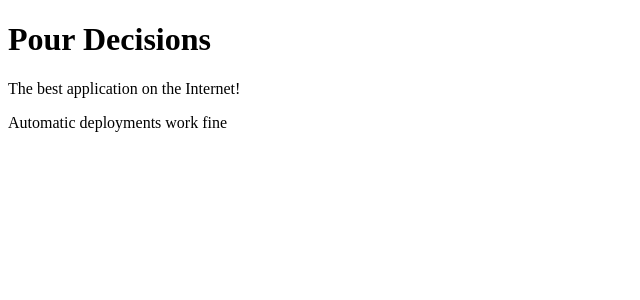
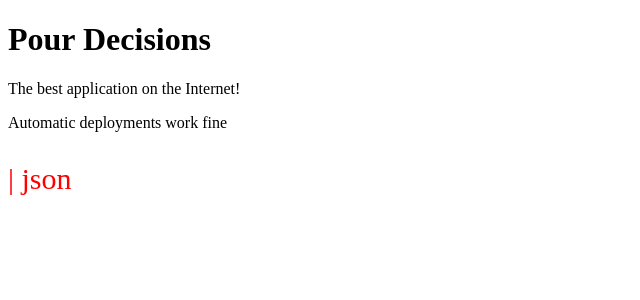
Before and after one commit to leigero/pour-decisions, an Angular app: page / in a window 1280 px wide. Shown: the top 300 px of the page, without its empty margins (0-640 px from the left). Built offline with nearby package versions, Linux system fonts and the light colour scheme; no server answers; the database is empty.

Commit message:
Database Query

```diff
--- /dev/null
+++ b/src/app/admin/dashboard/dashboard.component.html
@@ -0,0 +1 @@
+<p class="content">{{ rooms() }} | json</p>
--- /dev/null
+++ b/src/app/admin/dashboard/dashboard.component.scss
@@ -0,0 +1,4 @@
+.content {
+    font-size: 30px;
+    color:red;
+}
--- /dev/null
+++ b/src/app/admin/dashboard/dashboard.component.ts
@@ -0,0 +1,23 @@
+import { CommonModule } from "@angular/common";
+import { Component, inject, OnInit, signal } from "@angular/core";
+import { SupabaseService } from "../../supabase/supabase.service";
+import { Room } from "../../supabase/models";
+
+@Component({
+    selector: "pd-dashboard",
+    standalone: true,
+    templateUrl: "./dashboard.component.html",
+    styleUrls: ["./dashboard.component.scss"],
+    imports: [CommonModule]
+})
+
+export class DashboardComponent implements OnInit{
+    private sbService = inject(SupabaseService);
+
+    public rooms = signal<Room[] | undefined>(undefined);
+
+    public async ngOnInit(){
+        const roomsResponse = await this.sbService.getRooms();
+        this.rooms.set(roomsResponse);
+    }
+}
--- a/src/app/app.html
+++ b/src/app/app.html
@@ -1,3 +1,5 @@
 <h1>Pour Decisions</h1>
 <p>The best application on the Internet!</p>
 <p>Automatic deployments work fine</p>
+
+<pd-dashboard></pd-dashboard>
--- a/src/app/app.ts
+++ b/src/app/app.ts
@@ -1,9 +1,10 @@
 import { Component, signal } from '@angular/core';
 import { RouterOutlet } from '@angular/router';
+import { DashboardComponent } from './admin/dashboard/dashboard.component';
 
 @Component({
   selector: 'app-root',
-  imports: [RouterOutlet],
+  imports: [RouterOutlet, DashboardComponent],
   templateUrl: './app.html',
   styleUrl: './app.scss'
 })
--- /dev/null
+++ b/src/app/supabase/models/guest.model.ts
@@ -0,0 +1,6 @@
+export interface Guest {
+  id: string;
+  name: string;
+  room_id: string;
+  created_at: string;
+}
--- /dev/null
+++ b/src/app/supabase/models/index.ts
@@ -0,0 +1,4 @@
+export * from "./drinks.model"
+export * from "./order.model"
+export * from "./guest.model"
+export * from "./room.model"
--- /dev/null
+++ b/src/app/supabase/models/room.model.ts
@@ -0,0 +1,5 @@
+export interface Room {
+    id:string;
+    name:string;
+    created_at:string
+}
--- a/src/app/supabase/supabase.service.ts
+++ b/src/app/supabase/supabase.service.ts
@@ -1,11 +1,14 @@
 import { Injectable } from '@angular/core';
 import { supabase } from './supabase.client';
+import { Room, Drink, Guest, Order } from "../supabase/models";
 
 @Injectable({ providedIn: 'root' })
 export class SupabaseService {
-  getRooms() {
-    return supabase.from('rooms').select('');
-  }
+  async getRooms(): Promise<Room[]> {
+  const { data, error } = await supabase.from<any, Room>('rooms').select('*');
+  if (error) throw error;
+  return data || [];
+}
 
   getDrinksForRoom(roomId: string) {
     return supabase.from('drinks').select('').eq('room_id', roomId);
```
Also changed, not shown: src/app/supabase/models/drinks.model.ts (added, +7 -0 lines), src/app/supabase/models/order.model.ts (added, +10 -0 lines).
